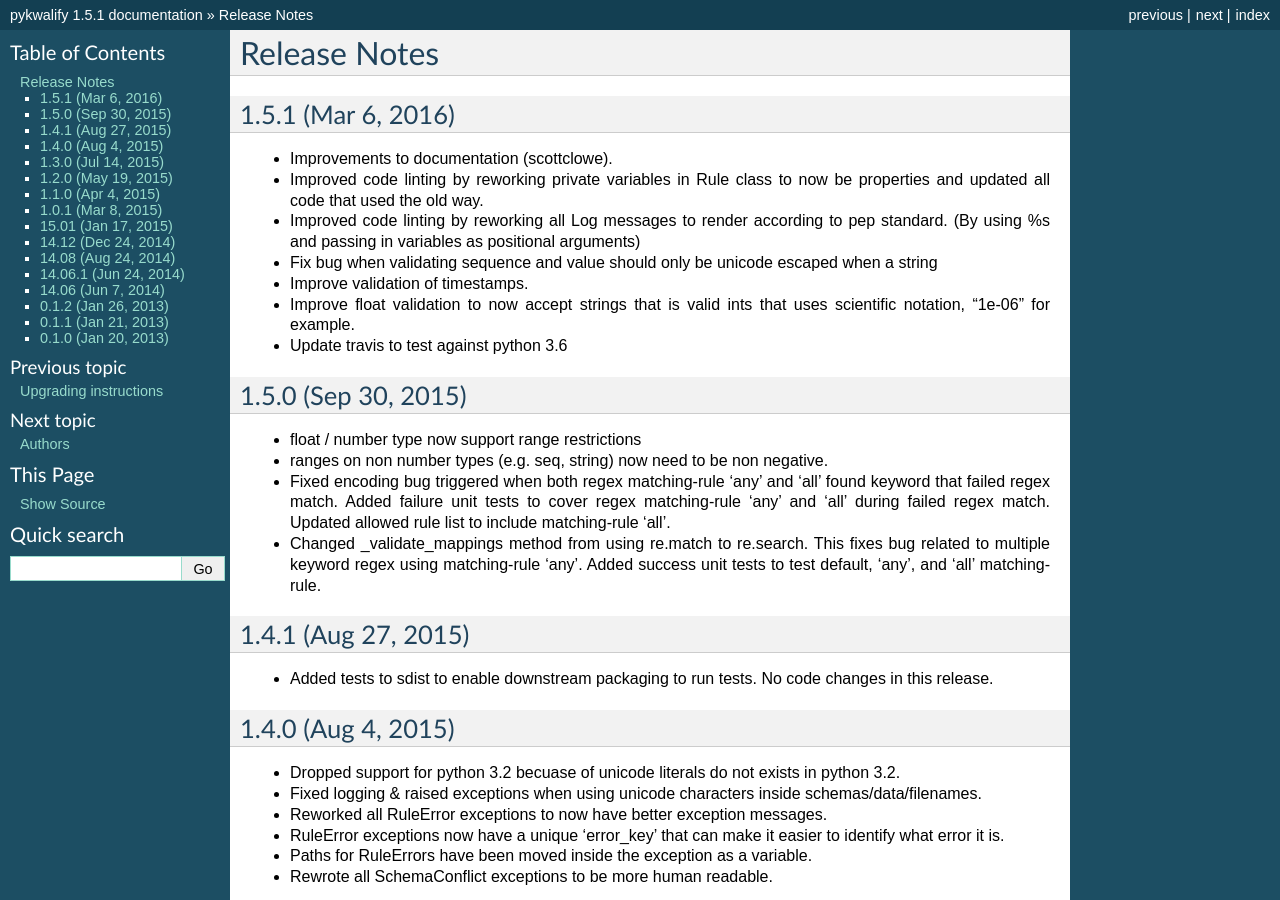
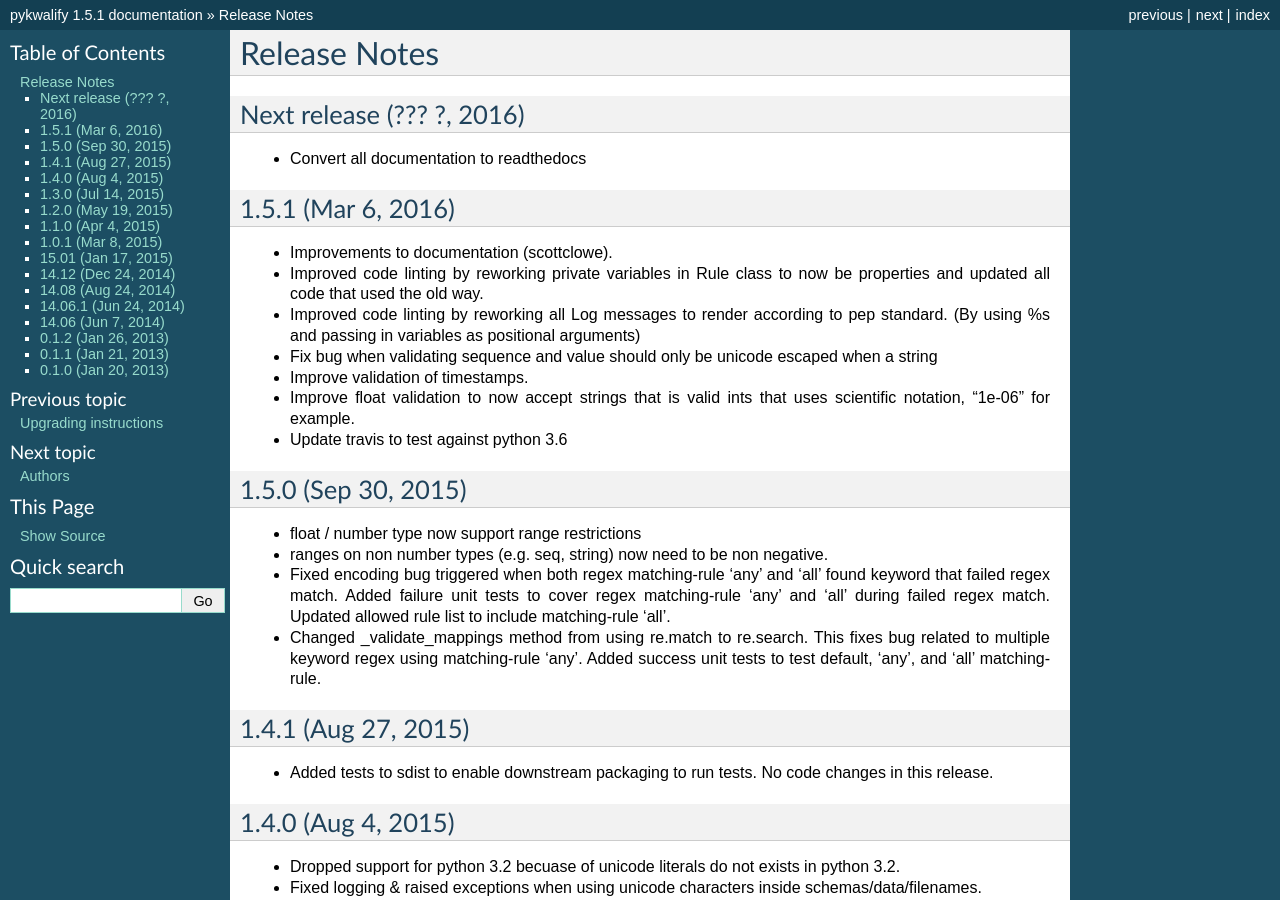
Before and after one commit to Grokzen/pykwalify, a Sphinx documentation site: the page built from docs/release-notes.rst, in a window 1280 px wide and 900 px high. Built offline with Sphinx 7.4.7, drawn with Linux system fonts in a browser that asks for light colours.

Commit message:
Add release notes for readthedocs convert

```diff
--- a/docs/release-notes.rst
+++ b/docs/release-notes.rst
@@ -1,5 +1,11 @@
 Release Notes
 =============
+
+Next release (??? ?, 2016)
+--------------------------
+
+- Convert all documentation to readthedocs
+
 
 1.5.1 (Mar 6, 2016)
 ----------------
```
